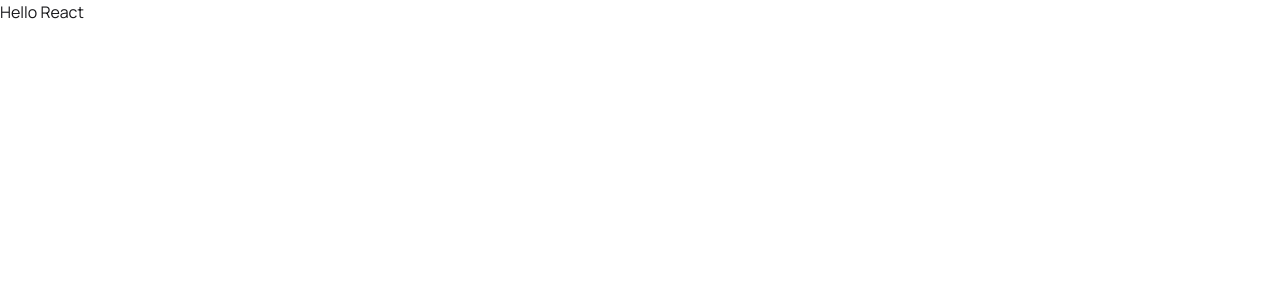
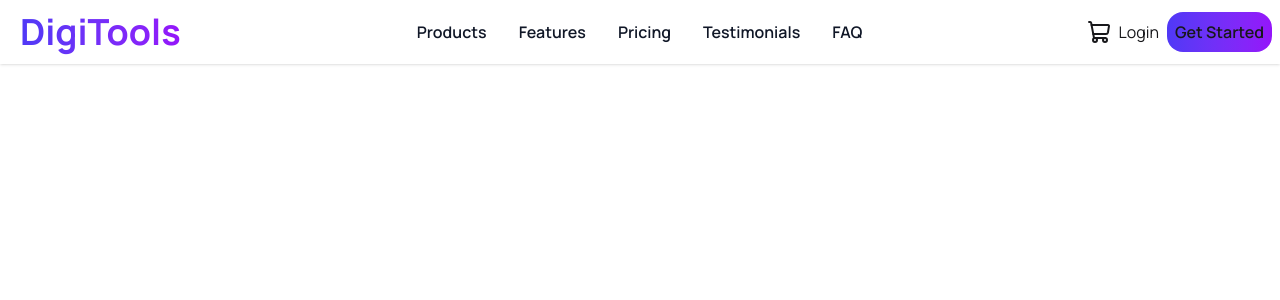
Before and after one commit to SajjadHossaain/assignment-6, a React (Vite) app: page / in a window 1280 px wide. Shown: the top 300 px of the page. Built offline with nearby package versions, Linux system fonts and the light colour scheme.

Commit message:
navbar design complete

```diff
--- a/src/App.jsx
+++ b/src/App.jsx
@@ -1,9 +1,12 @@
 import './App.css'
+import Navbar from './components/Navbar/Navbar'
 
 function App() {
   return (
     <>
-    <h1>Hello React</h1>
+      <header>
+        <Navbar></Navbar>
+      </header>
     </>
   )
 }
--- /dev/null
+++ b/src/components/Navbar/Link.jsx
@@ -0,0 +1,11 @@
+import React from 'react';
+
+const Link = ({route}) => {
+    return (
+      <li className="font-semibold text-[#101727]">
+        <a href="">{route.name}</a>
+      </li>
+    );
+};
+
+export default Link;
--- /dev/null
+++ b/src/components/Navbar/Navbar.jsx
@@ -0,0 +1,30 @@
+import React from "react";
+import navItems from "../../data/navigation";
+import Link from "./Link";
+import { ShoppingCart } from "lucide-react";
+const Navbar = () => {
+  const links = navItems.map((route) => (
+    <Link key={route.id} route={route}></Link>
+  ));
+  return (
+    <nav className="shadow">
+      <div className="container mx-auto flex justify-between items-center px-2">
+        <div className="p-3">
+          <span className="bg-linear-to-r from-[#4F39F6] to-[#9514FA] bg-clip-text text-transparent text-4xl font-bold">
+            DigiTools
+          </span>
+        </div>
+        <ul className="gap-8 hidden md:flex">{links}</ul>
+        <div className="flex items-center gap-2">
+          <ShoppingCart></ShoppingCart>
+          <a href="">Login</a>
+          <div className="bg-linear-to-r from-[#4F39F6] to-[#9514FA] rounded-2xl">
+            <button className="text-4em font-semibold p-2 text-nowrap">Get Started</button>
+          </div>
+        </div>
+      </div>
+    </nav>
+  );
+};
+
+export default Navbar;
--- /dev/null
+++ b/src/data/navigation.jsx
@@ -0,0 +1,29 @@
+const navItems = [
+  {
+    id: 1,
+    name: "Products",
+    path: "/products",
+  },
+  {
+    id: 2,
+    name: "Features",
+    path: "/features",
+  },
+  {
+    id: 3,
+    name: "Pricing",
+    path: "/pricing",
+  },
+  {
+    id: 4,
+    name: "Testimonials",
+    path: "/testimonials",
+  },
+  {
+    id: 5,
+    name: "FAQ",
+    path: "/faq",
+  },
+];
+
+export default navItems;
```
